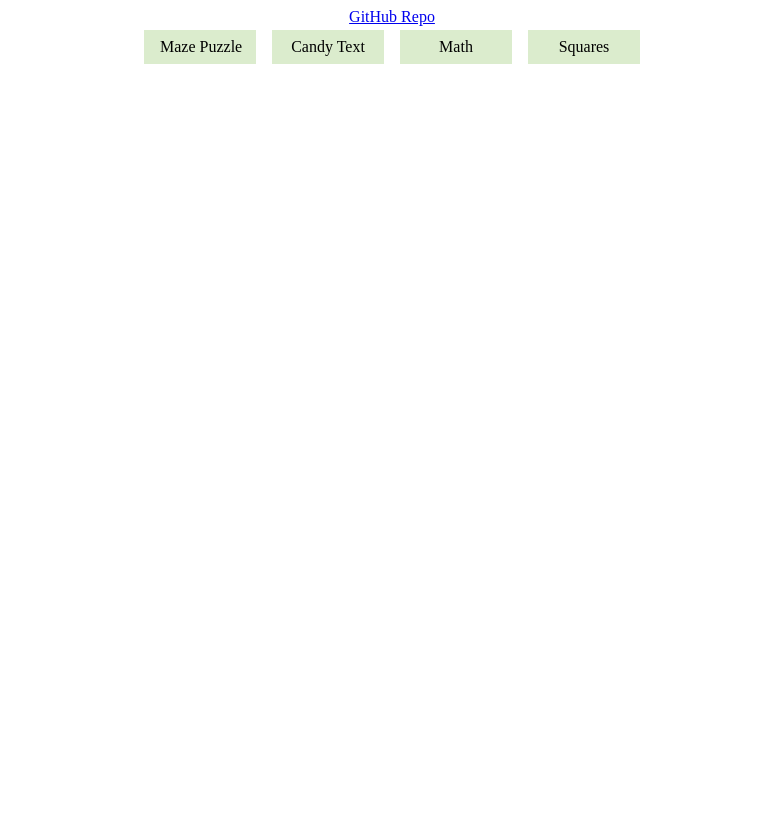
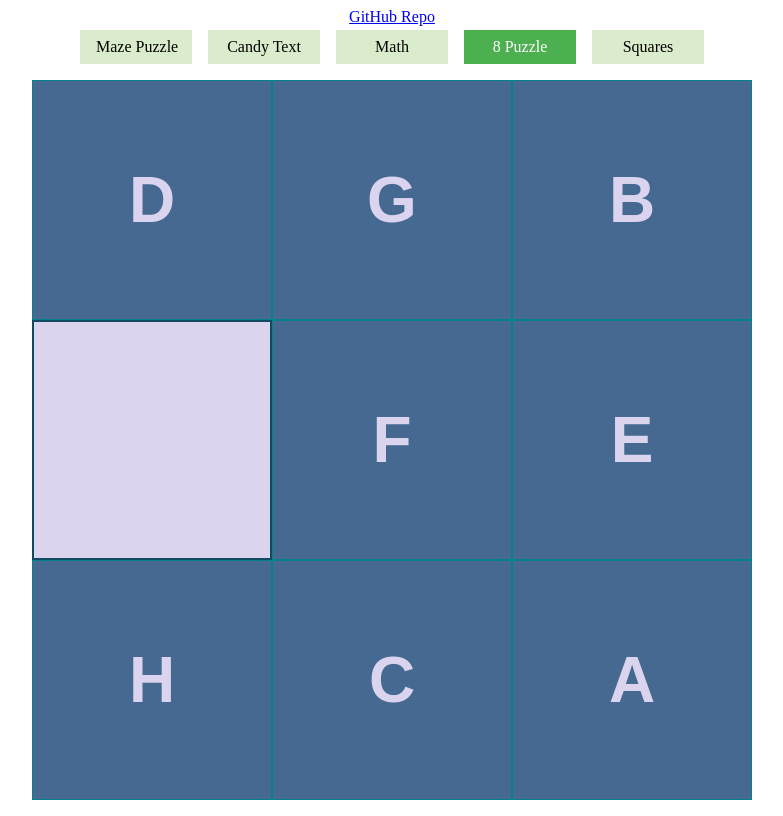
Before and after one commit to changhuixu/angular-maze, an Angular app: page /8-puzzle in a window 1280 px wide. Before the commit this address led to /. Shown: the whole page, without its empty margins (248-1031 px from the left). Built offline with nearby package versions, Linux system fonts and the light colour scheme.

Commit message:
add 8 puzzle game

```diff
--- a/src/app/app.component.html
+++ b/src/app/app.component.html
@@ -1,17 +1,19 @@
-<div style="text-align: center; margin-bottom: 0.25rem;">
+<div style="text-align: center; margin-bottom: 0.25rem">
   <a href="https://github.com/changhuixu/angular-maze" title="git repo">
     GitHub Repo
   </a>
 </div>
-<nav style="text-align: center;">
+<nav style="text-align: center">
   <a routerLink="maze" routerLinkActive="active">Maze Puzzle</a>
-  <div style="width: 1rem; display: inline-block;"></div>
+  <div style="width: 1rem; display: inline-block"></div>
   <a routerLink="candy" routerLinkActive="active">Candy Text</a>
-  <div style="width: 1rem; display: inline-block;"></div>
+  <div style="width: 1rem; display: inline-block"></div>
   <a routerLink="math" routerLinkActive="active">Math</a>
-  <div style="width: 1rem; display: inline-block;"></div>
+  <div style="width: 1rem; display: inline-block"></div>
+  <a routerLink="8-puzzle" routerLinkActive="active">8 Puzzle</a>
+  <div style="width: 1rem; display: inline-block"></div>
   <a routerLink="square" routerLinkActive="active">Squares</a>
 </nav>
-<div style="margin: 0 auto;">
+<div style="margin: 0 auto">
   <router-outlet></router-outlet>
 </div>
--- a/src/app/app.module.ts
+++ b/src/app/app.module.ts
@@ -12,6 +12,8 @@ import { ScrambleSquaresComponent } from './squares/scramble-squares/scramble-sq
 import { SquaresComponent } from './squares/squares.component';
 import { ImageTilesComponent } from './squares/image-tiles/image-tiles.component';
 import { MathComponent } from './math/math.component';
+import { EightPuzzleComponent } from './eight-puzzle/eight-puzzle.component';
+import { EightPuzzleTileComponent } from './eight-puzzle/eight-puzzle-tile/eight-puzzle-tile.component';
 
 @NgModule({
   declarations: [
@@ -23,6 +25,8 @@ import { MathComponent } from './math/math.component';
     SquaresComponent,
     ImageTilesComponent,
     MathComponent,
+    EightPuzzleComponent,
+    EightPuzzleTileComponent,
   ],
   imports: [
     BrowserModule,
@@ -33,6 +37,7 @@ import { MathComponent } from './math/math.component';
       { path: 'maze', component: MazeComponent },
       { path: 'candy', component: CandyComponent },
       { path: 'math', component: MathComponent },
+      { path: '8-puzzle', component: EightPuzzleComponent },
       { path: 'square', component: SquaresComponent },
       { path: '**', redirectTo: '' },
     ]),
--- /dev/null
+++ b/src/app/eight-puzzle/eight-puzzle-tile/eight-puzzle-tile.component.css
@@ -0,0 +1,25 @@
+:host {
+  display: flex;
+  height: 100%;
+  width: 100%;
+}
+
+.tile {
+  display: flex;
+  flex-grow: 1;
+  align-items: center;
+  justify-content: center;
+  font-size: 4rem;
+  font-family: sans-serif;
+  font-weight: bold;
+  user-select: none;
+  color: #dad4ef;
+  background: #456990;
+  border: 1px solid #028090;
+  cursor: pointer;
+}
+
+.empty {
+  background: #dad4ef;
+  border: 2px solid #114b5f;
+}
--- /dev/null
+++ b/src/app/eight-puzzle/eight-puzzle-tile/eight-puzzle-tile.component.html
@@ -0,0 +1,3 @@
+<div class="tile" [ngClass]="{ empty: !letter?.trim() }">
+  {{ letter }}
+</div>
--- /dev/null
+++ b/src/app/eight-puzzle/eight-puzzle-tile/eight-puzzle-tile.component.ts
@@ -0,0 +1,25 @@
+import { Component, HostListener, Input, OnInit } from '@angular/core';
+import { EightPuzzleService } from '../services/eight-puzzle.services';
+
+@Component({
+  selector: 'app-eight-puzzle-tile',
+  templateUrl: './eight-puzzle-tile.component.html',
+  styleUrls: ['./eight-puzzle-tile.component.css'],
+})
+export class EightPuzzleTileComponent implements OnInit {
+  @Input() id = 0;
+  @Input() letter = '';
+
+  constructor(private svc: EightPuzzleService) {}
+
+  ngOnInit(): void {}
+
+  @HostListener('click', ['$event'])
+  move() {
+    this.svc.move(this.id);
+
+    if (this.svc.isWinning()) {
+      alert('Success');
+    }
+  }
+}
--- /dev/null
+++ b/src/app/eight-puzzle/eight-puzzle.component.css
@@ -0,0 +1,7 @@
+:host {
+  display: flex;
+  flex-direction: column;
+  align-items: center;
+  justify-content: center;
+  margin: 1rem;
+}
--- /dev/null
+++ b/src/app/eight-puzzle/eight-puzzle.component.html
@@ -0,0 +1,49 @@
+<div
+  (window:resize)="onResize($event)"
+  [style.height.px]="tileSize"
+  [style.width.px]="tileSize"
+  style="display: flex; flex-direction: column"
+>
+  <div style="display: flex; flex-direction: row; flex-grow: 1">
+    <app-eight-puzzle-tile
+      [id]="0"
+      [letter]="letters[0]"
+    ></app-eight-puzzle-tile>
+    <app-eight-puzzle-tile
+      [id]="1"
+      [letter]="letters[1]"
+    ></app-eight-puzzle-tile>
+    <app-eight-puzzle-tile
+      [id]="2"
+      [letter]="letters[2]"
+    ></app-eight-puzzle-tile>
+  </div>
+  <div style="display: flex; flex-direction: row; flex-grow: 1">
+    <app-eight-puzzle-tile
+      [id]="3"
+      [letter]="letters[3]"
+    ></app-eight-puzzle-tile>
+    <app-eight-puzzle-tile
+      [id]="4"
+      [letter]="letters[4]"
+    ></app-eight-puzzle-tile>
+    <app-eight-puzzle-tile
+      [id]="5"
+      [letter]="letters[5]"
+    ></app-eight-puzzle-tile>
+  </div>
+  <div style="display: flex; flex-direction: row; flex-grow: 1">
+    <app-eight-puzzle-tile
+      [id]="6"
+      [letter]="letters[6]"
+    ></app-eight-puzzle-tile>
+    <app-eight-puzzle-tile
+      [id]="7"
+      [letter]="letters[7]"
+    ></app-eight-puzzle-tile>
+    <app-eight-puzzle-tile
+      [id]="8"
+      [letter]="letters[8]"
+    ></app-eight-puzzle-tile>
+  </div>
+</div>
--- /dev/null
+++ b/src/app/eight-puzzle/eight-puzzle.component.ts
@@ -0,0 +1,23 @@
+import { Component, HostListener, OnInit } from '@angular/core';
+import { EightPuzzleService } from './services/eight-puzzle.services';
+
+@Component({
+  selector: 'app-eight-puzzle',
+  templateUrl: './eight-puzzle.component.html',
+  styleUrls: ['./eight-puzzle.component.css'],
+})
+export class EightPuzzleComponent implements OnInit {
+  tileSize = 0;
+  letters = [];
+  constructor(private svc: EightPuzzleService) {}
+
+  ngOnInit(): void {
+    this.tileSize = Math.min(window.innerWidth, window.innerHeight) * 0.9;
+    this.letters = this.svc.randomize();
+  }
+
+  @HostListener('window:resize', ['$event'])
+  onResize(event: Event) {
+    this.ngOnInit();
+  }
+}
--- /dev/null
+++ b/src/app/eight-puzzle/services/eight-puzzle.services.ts
@@ -0,0 +1,97 @@
+import { Injectable } from '@angular/core';
+
+@Injectable({ providedIn: 'root' })
+export class EightPuzzleService {
+  private readonly _letters = ['A', 'B', 'C', 'D', 'E', 'F', 'G', 'H', ''];
+  private readonly _win = ['A', 'B', 'C', 'D', 'E', 'F', 'G', 'H', ''];
+  private readonly n = this._letters.length;
+  private readonly rows = Math.sqrt(this.n);
+  constructor() {}
+
+  getLetter(i: number) {
+    return i < this.n ? this._letters[i] : '';
+  }
+
+  getCoordinate(i: number): [x: number, y: number] {
+    const x = Math.floor(i / this.rows);
+    const y = i - this.rows * x;
+    return [x, y];
+  }
+
+  randomize(): string[] {
+    let currentIndex = this.n;
+    while (currentIndex != 0) {
+      const i = Math.floor(Math.random() * currentIndex);
+      currentIndex--;
+
+      [this._letters[currentIndex], this._letters[i]] = [
+        this._letters[i],
+        this._letters[currentIndex],
+      ];
+    }
+    return this._letters;
+  }
+  canMove(i: number): boolean {
+    const [x, y] = this.getCoordinate(i);
+    if (x >= this.rows || y >= this.rows || !this._letters[i]?.trim()) {
+      return false;
+    }
+    // down
+    if (x < this.rows - 1 && !this._letters[(x + 1) * this.rows + y]?.trim()) {
+      return true;
+    }
+    // up
+    if (x > 0 && !this._letters[(x - 1) * this.rows + y]?.trim()) {
+      return true;
+    }
+    // left
+    if (y > 0 && !this._letters[x * this.rows + y - 1]?.trim()) {
+      return true;
+    } // right
+    if (y < this.rows - 1 && !this._letters[x * this.rows + y + 1]?.trim()) {
+      return true;
+    }
+    return false;
+  }
+
+  move(i: number) {
+    if (this.isWinning()) {
+      return;
+    }
+
+    const [x, y] = this.getCoordinate(i);
+
+    // down
+    if (x < this.rows - 1 && !this._letters[(x + 1) * this.rows + y]?.trim()) {
+      [this._letters[i], this._letters[(x + 1) * this.rows + y]] = [
+        this._letters[(x + 1) * this.rows + y],
+        this._letters[i],
+      ];
+    }
+    // up
+    if (x > 0 && !this._letters[(x - 1) * this.rows + y]?.trim()) {
+      [this._letters[i], this._letters[(x - 1) * this.rows + y]] = [
+        this._letters[(x - 1) * this.rows + y],
+        this._letters[i],
+      ];
+    }
+    // left
+    if (y > 0 && !this._letters[x * this.rows + y - 1]?.trim()) {
+      [this._letters[i], this._letters[x * this.rows + y - 1]] = [
+        this._letters[x * this.rows + y - 1],
+        this._letters[i],
+      ];
+    }
+    // right
+    if (y < this.rows - 1 && !this._letters[x * this.rows + y + 1]?.trim()) {
+      [this._letters[i], this._letters[x * this.rows + y + 1]] = [
+        this._letters[x * this.rows + y + 1],
+        this._letters[i],
+      ];
+    }
+  }
+
+  isWinning(): boolean {
+    return this._letters.every((e, i) => e === this._win[i]);
+  }
+}
--- a/src/index.html
+++ b/src/index.html
@@ -10,6 +10,8 @@
     <base href="/" />
     <meta name="viewport" content="width=device-width, initial-scale=1" />
     <link rel="icon" type="image/x-icon" href="favicon.ico" />
+    <meta name="msapplication-TileColor" content="#da532c" />
+    <meta name="theme-color" content="#ffffff" />
   </head>
   <body>
     <app-root></app-root>
```
Also changed, not shown: 14 other files (tests, documents, lock files or other folders).
